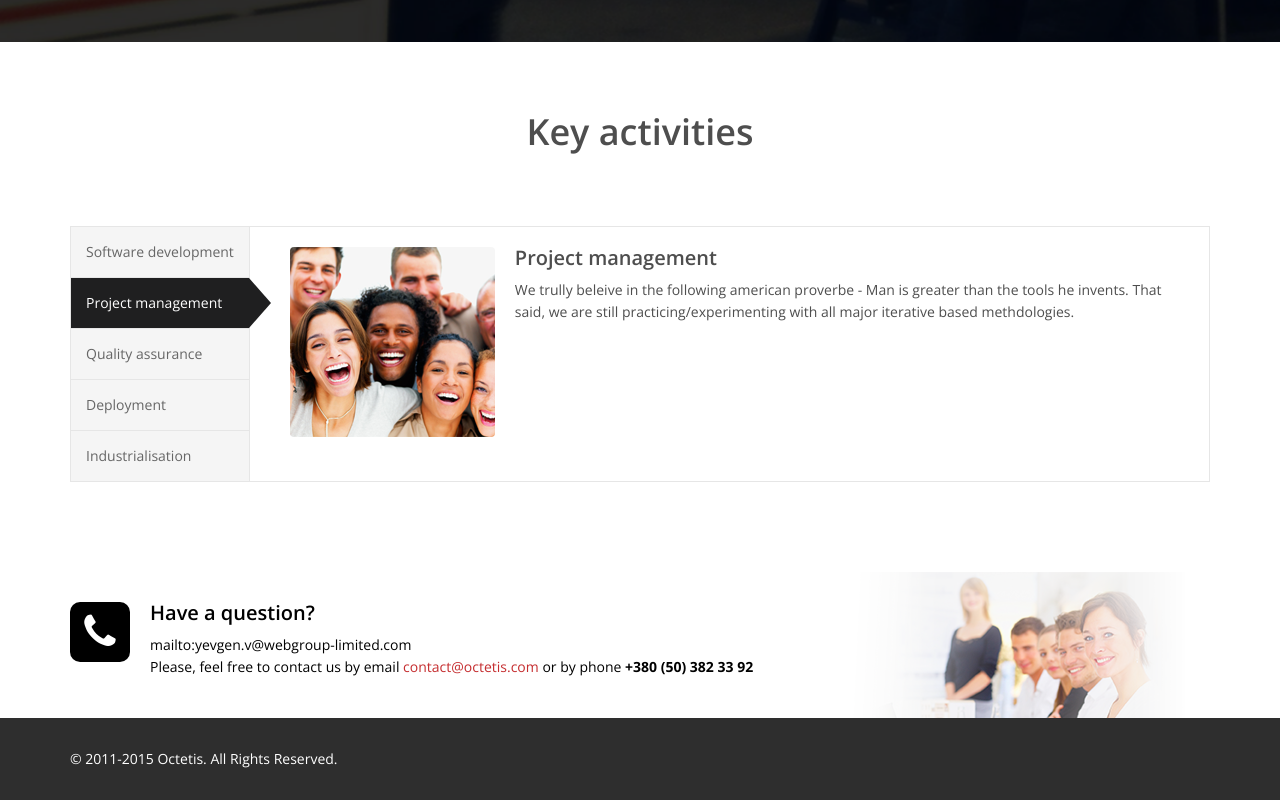
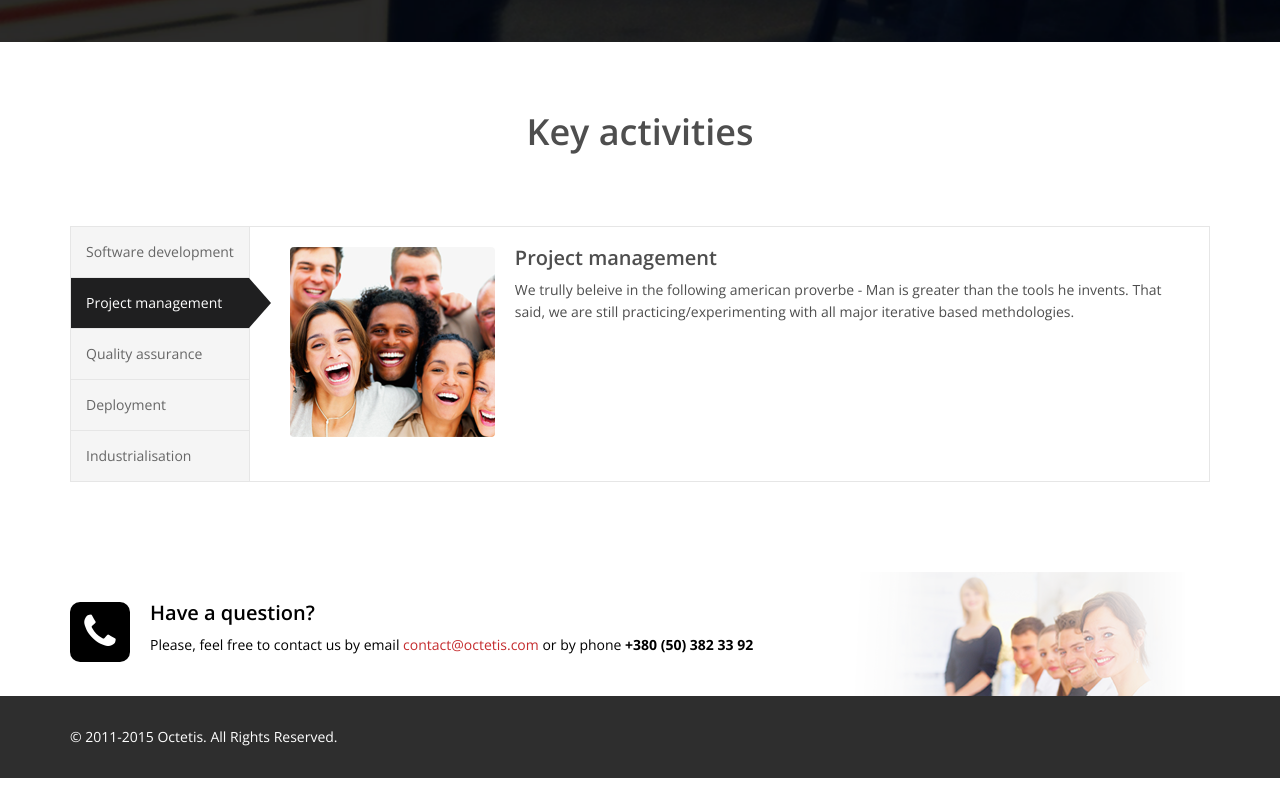
Before and after one commit to yev/octetis.com, a plain HTML site: page index.html in a window 1280 px wide. Shown: the part 2878-3678 px from the top of the page. After the commit the page ends 3656 px from the top, so only its background shows below. Drawn offline with nearby package versions, Linux system fonts and the light colour scheme.

Commit message:
fix typo

```diff
--- a/index.html
+++ b/index.html
@@ -474,7 +474,6 @@
                         </div>
                         <div class="media-body">
                             <h2>Have a question?</h2>
-                            mailto:yevgen.v@webgroup-limited.com
                             <p>Please, feel free to contact us by email <a href="mailto:contact@octetis.com?body=Hello&subject=Octetis contact">contact@octetis.com</a></b> or by phone <b>+380 (50) 382 33 92</b></p>
                         </div>
                     </div>
```
